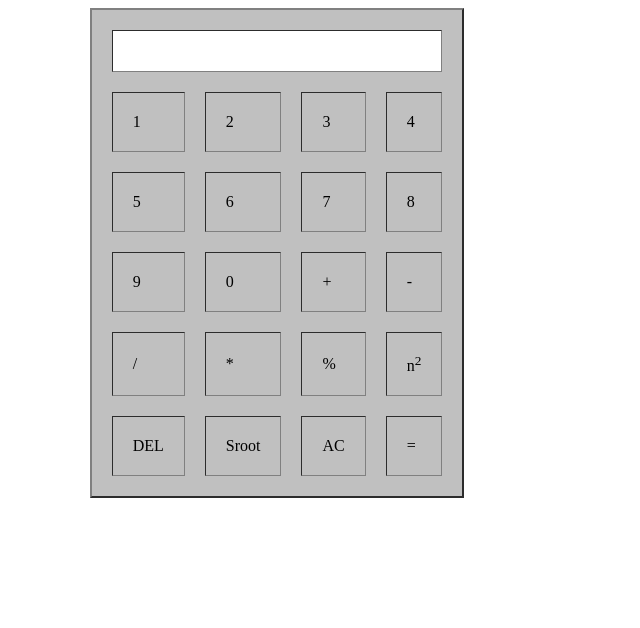
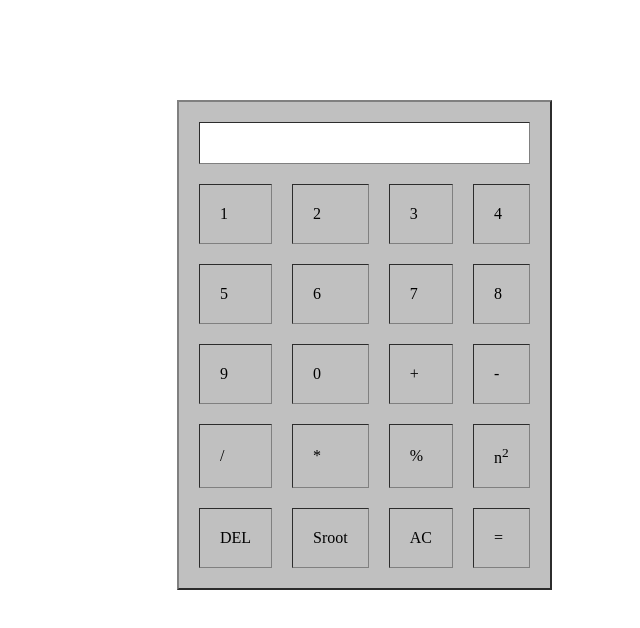
Before and after one commit to CodeWithAshafak/javascript, a plain HTML site: page JS class/Day-22/calculator.html in a window 1280 px wide. Shown: the whole page, without its empty margins (363-1003 px from the left). Drawn offline with Linux system fonts and the light colour scheme.

Commit message:
calculator by using js

```diff
--- a/JS class/Day-22/calculator.html
+++ b/JS class/Day-22/calculator.html
@@ -4,6 +4,13 @@
     <meta charset="UTF-8" />
     <meta name="viewport" content="width=device-width, initial-scale=1.0" />
     <title>calculator</title>
+    <style>
+      table{
+        position: absolute;
+        top: 100px;
+        left: 540px;
+      }
+    </style>
   </head>
   <body>
     <table
```
